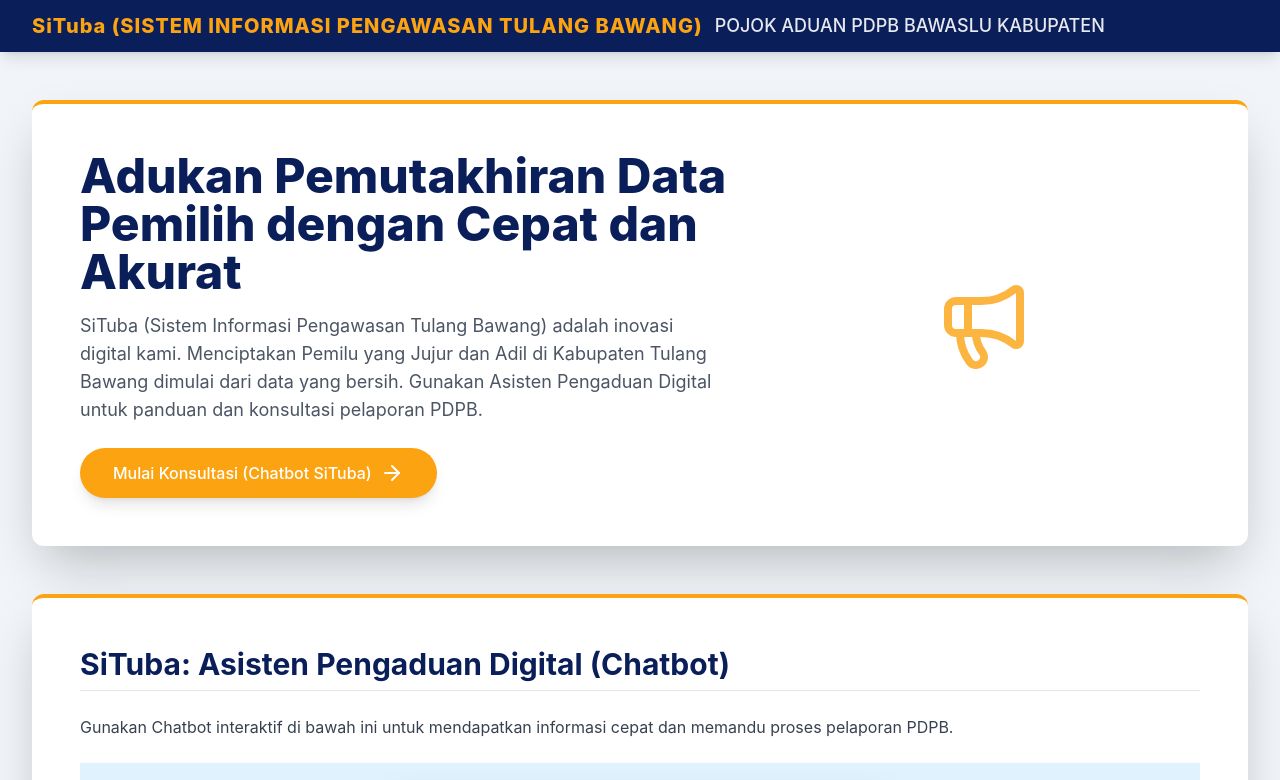
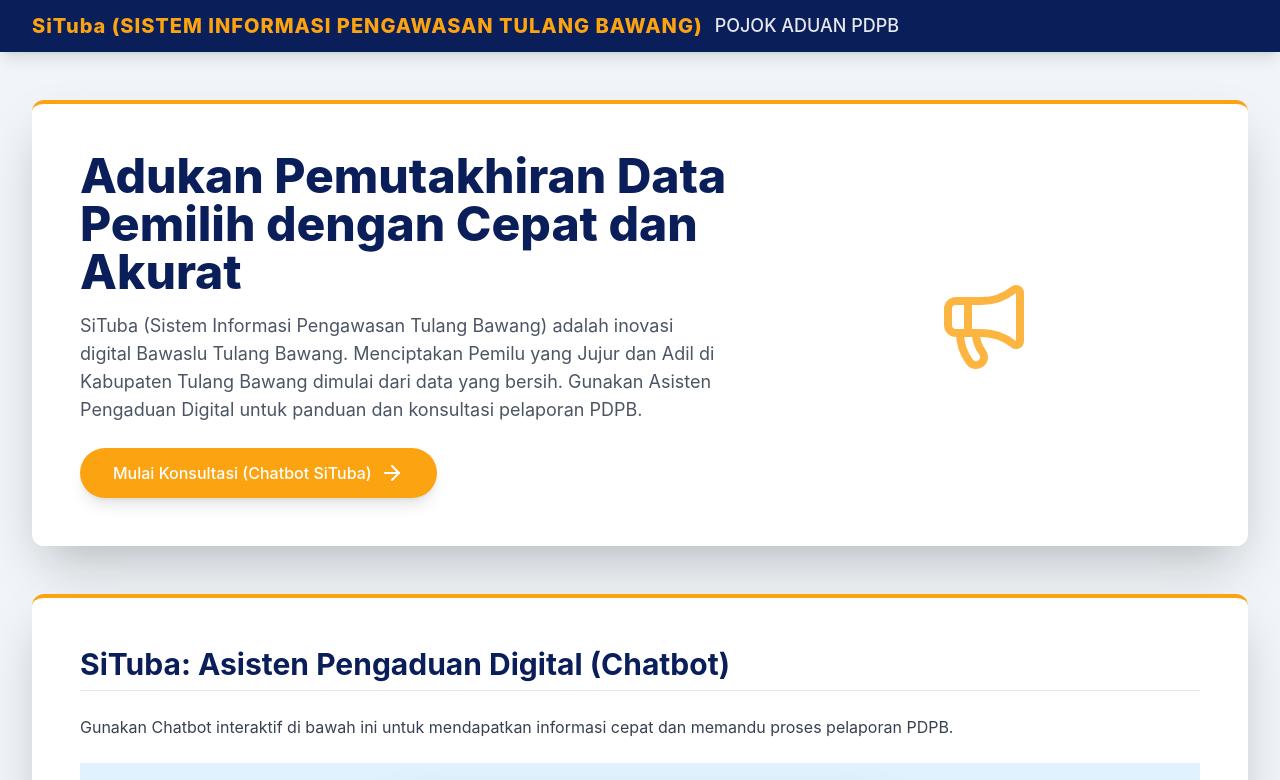
Before and after one commit to pdpbbwstuba/BawasluTubaPDPB.github.io, a plain HTML site: page index.html in a window 1280 px wide. Shown: the top 780 px of the page. Drawn offline with nearby package versions, Linux system fonts and the light colour scheme.

Commit message:
Update index.html

```diff
--- a/index.html
+++ b/index.html
@@ -149,7 +149,7 @@
                     SiTuba (SISTEM INFORMASI PENGAWASAN TULANG BAWANG)
                 </h1>
                 <p class="text-sm font-medium text-white/90 sm:text-lg">
-                    POJOK ADUAN PDPB BAWASLU KABUPATEN
+                    POJOK ADUAN PDPB
                 </p>
             </div>
             <!-- Navigasi telah dihapus -->
@@ -167,7 +167,7 @@
                 </h2>
                 <p class="text-gray-600 text-lg mb-6">
                     <!-- PERUBAHAN: Menghapus ** dari deskripsi -->
-                    SiTuba (Sistem Informasi Pengawasan Tulang Bawang) adalah inovasi digital kami. Menciptakan Pemilu yang Jujur dan Adil di Kabupaten Tulang Bawang dimulai dari data yang bersih. Gunakan Asisten Pengaduan Digital untuk panduan dan konsultasi pelaporan PDPB.
+                    SiTuba (Sistem Informasi Pengawasan Tulang Bawang) adalah inovasi digital Bawaslu Tulang Bawang. Menciptakan Pemilu yang Jujur dan Adil di Kabupaten Tulang Bawang dimulai dari data yang bersih. Gunakan Asisten Pengaduan Digital untuk panduan dan konsultasi pelaporan PDPB.
                 </p>
                 <!-- Tombol Hero diubah, sekarang mengarah ke Chatbot -->
                 <a href="#chatbot-space" class="inline-flex items-center justify-center px-8 py-3 border border-transparent text-base font-medium rounded-full shadow-lg text-white bg-bawaslu-gold hover:bg-yellow-600 transition duration-300 transform hover:scale-105">
```
